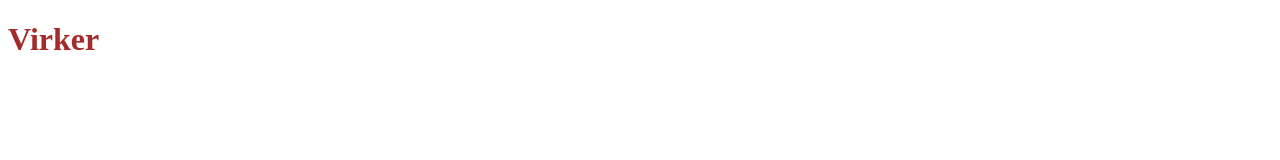
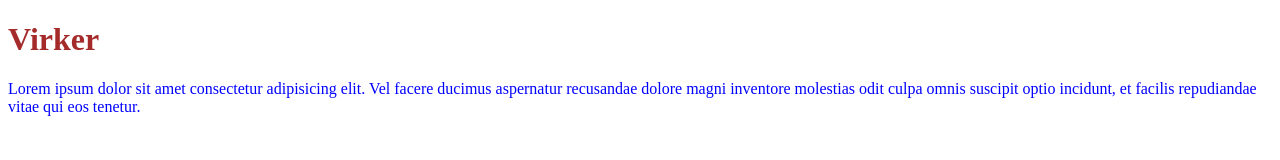
Before and after one commit to saramarioneal/git-test, a plain HTML site: page index.html in a window 1280 px wide. Drawn offline with Linux system fonts and the light colour scheme.

```diff
--- a/index.html
+++ b/index.html
@@ -10,6 +10,8 @@
 
 <body>
     <h1>Virker</h1>
+    <p>Lorem ipsum dolor sit amet consectetur adipisicing elit. Vel facere ducimus aspernatur recusandae dolore magni
+        inventore molestias odit culpa omnis suscipit optio incidunt, et facilis repudiandae vitae qui eos tenetur.</p>
 
 </body>
 
```
